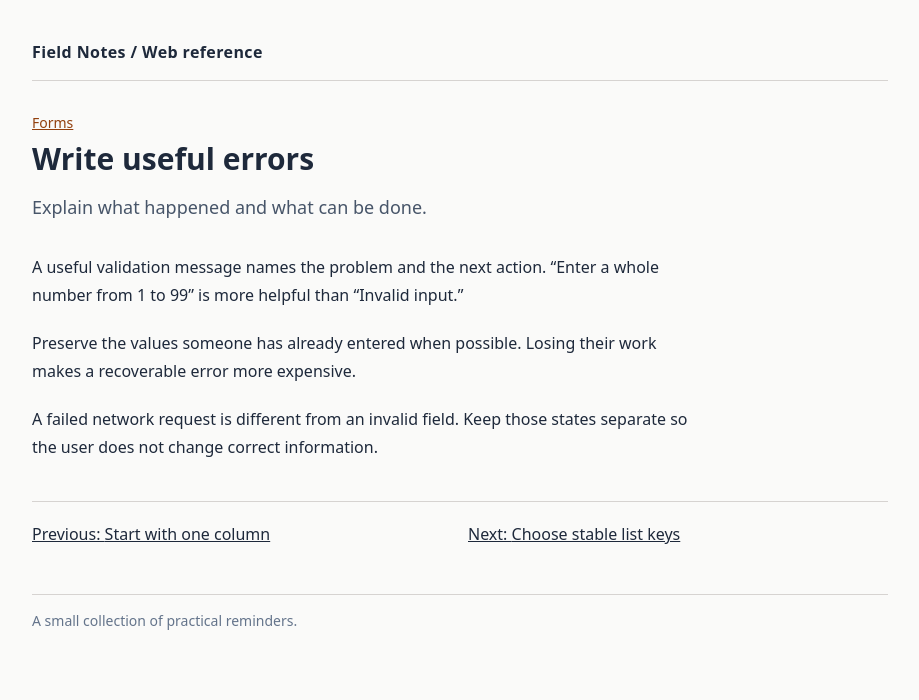
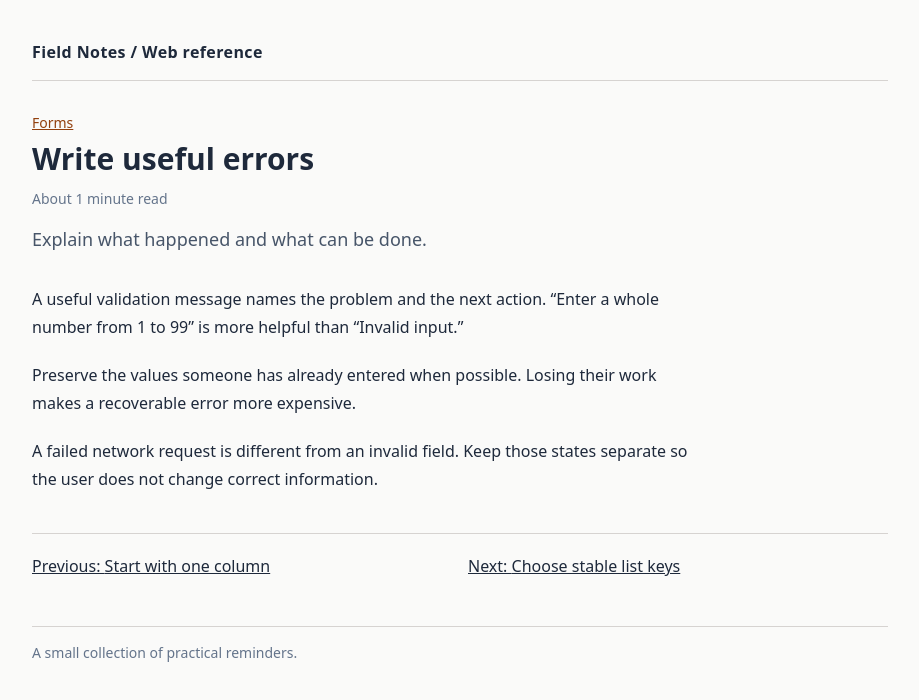
Before and after one commit to kirkduchesne/field-notes, a Next.js app: page /notes/clear-error-messages in a window 1280 px wide. Shown: the top 700 px of the page, without its empty margins (180-1099 px from the left). Built offline with nearby package versions, Linux system fonts and the light colour scheme.

Commit message:
feat: show estimated note reading time

```diff
--- a/app/notes/[slug]/page.tsx
+++ b/app/notes/[slug]/page.tsx
@@ -1,3 +1,4 @@
+import { readingMinutes } from '@/lib/reading';
 import type { Metadata } from 'next';
 import { getNote, notes } from '@/lib/notes';
 import { notFound } from 'next/navigation';
@@ -19,6 +20,7 @@ export default function NotePage({ params }: { params: { slug: string } }) {
     <main>
       <p className="text-sm font-medium text-amber-800"><a href={`/topics/${note.tag.toLowerCase()}`} className="underline">{note.tag}</a></p>
       <h1 className="mt-2 text-3xl font-semibold">{note.title}</h1>
+      <p className="mt-3 text-sm text-slate-500">About {readingMinutes(note.paragraphs)} minute read</p>
       <p className="mt-4 text-lg text-slate-600">{note.summary}</p>
       <div className="mt-8 max-w-2xl space-y-5 leading-7">
         {note.paragraphs.map((paragraph) => (
--- /dev/null
+++ b/lib/reading.ts
@@ -0,0 +1,4 @@
+export function readingMinutes(paragraphs: string[]) {
+  const words = paragraphs.join(' ').trim().split(/\s+/).filter(Boolean).length;
+  return Math.max(1, Math.ceil(words / 200));
+}
```
